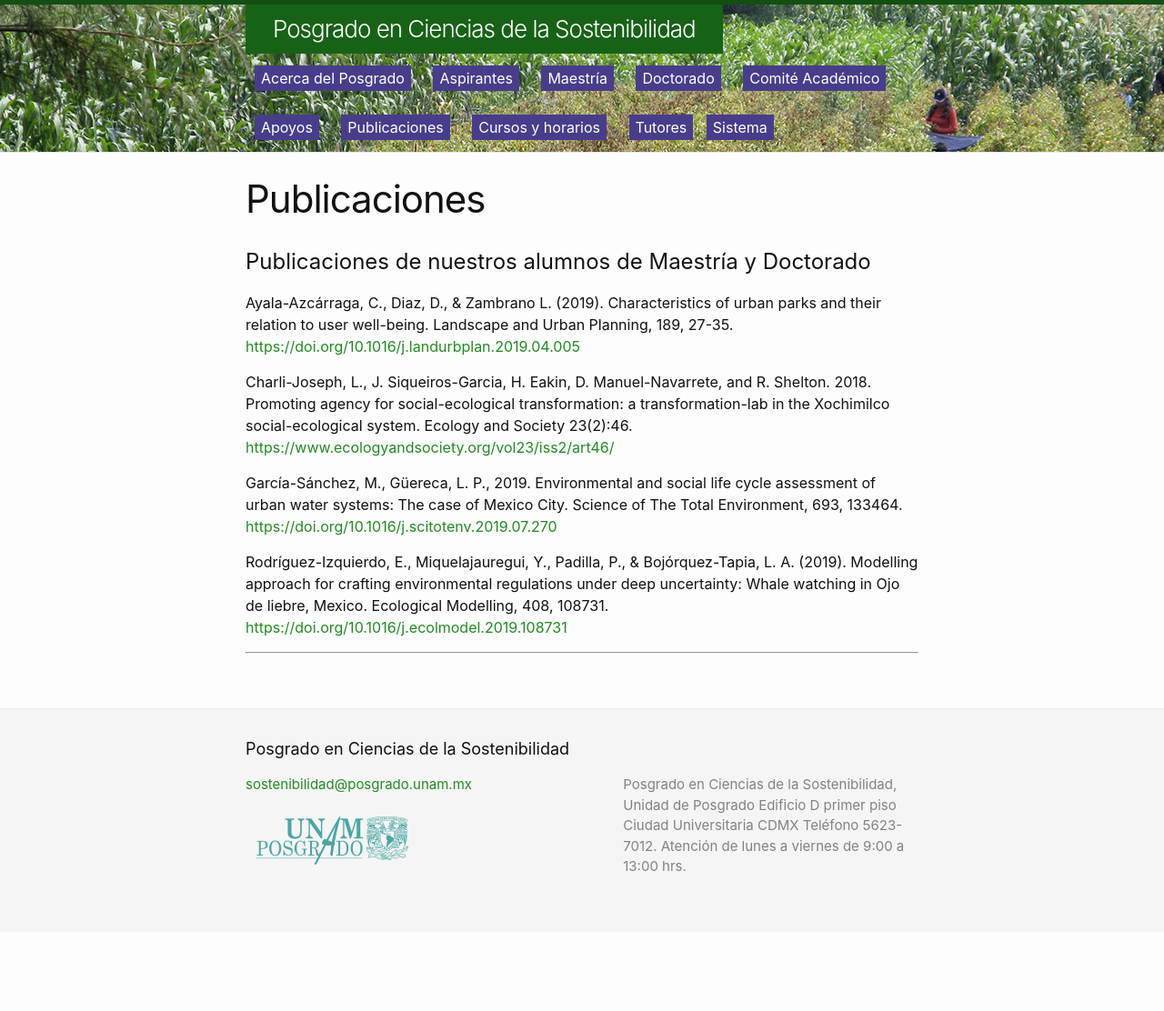
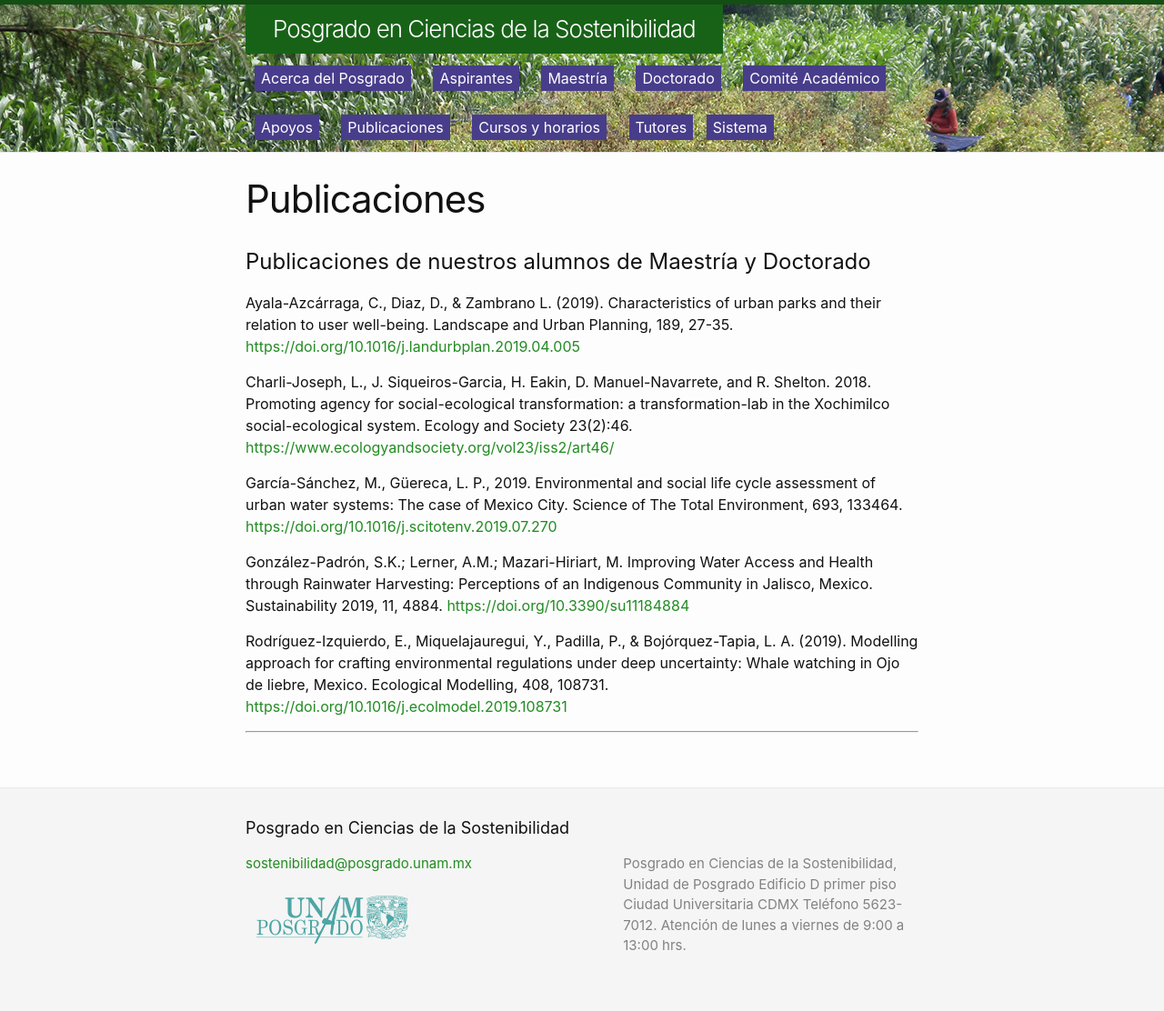
Before and after one commit to pcs-unam/pcs-unam.github.io, a Jekyll site: the page built from 07_publicaciones.md, in a window 1280 px wide. Shown: the whole page at 91% size. Built offline with Jekyll 4.4.1, drawn with Linux system fonts in a browser that asks for light colours; before the commit the page ends 1025 px from its top, so only the background shows below that.

Commit message:
Se agregó cita

```diff
--- a/07_publicaciones.md
+++ b/07_publicaciones.md
@@ -14,6 +14,8 @@ Charli-Joseph, L., J. Siqueiros-Garcia, H. Eakin, D. Manuel-Navarrete, and R. Sh
 
 García-Sánchez, M., Güereca, L. P., 2019. Environmental and social life cycle assessment of urban water systems: The case of Mexico City. Science of The Total Environment, 693, 133464. <https://doi.org/10.1016/j.scitotenv.2019.07.270>
 
+González-Padrón, S.K.; Lerner, A.M.; Mazari-Hiriart, M. Improving Water Access and Health through Rainwater Harvesting: Perceptions of an Indigenous Community in Jalisco, Mexico. Sustainability 2019, 11, 4884. <https://doi.org/10.3390/su11184884>
+
 Rodríguez-Izquierdo, E., Miquelajauregui, Y., Padilla, P., & Bojórquez-Tapia, L. A. (2019). Modelling approach for crafting environmental regulations under deep uncertainty: Whale watching in Ojo de liebre, Mexico. Ecological Modelling, 408, 108731.
 <https://doi.org/10.1016/j.ecolmodel.2019.108731>
 
```
